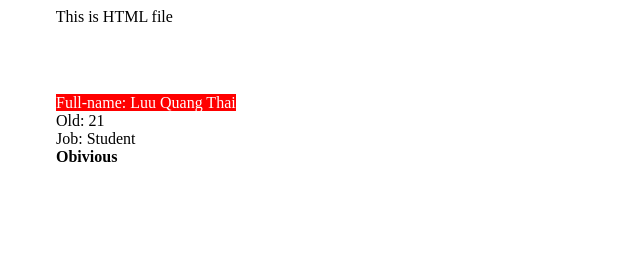
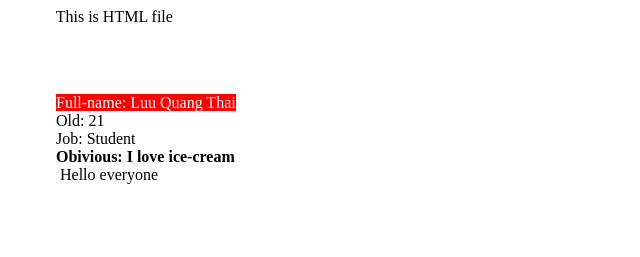
Before and after one commit to luuthai555/luuthai2.github.io, a plain HTML site: page index.html in a window 1280 px wide. Shown: the whole page, without its empty margins (0-640 px from the left). Drawn offline with Linux system fonts and the light colour scheme.

Commit message:
Second commit

```diff
--- a/index.html
+++ b/index.html
@@ -13,8 +13,8 @@
             <mark style="background-color: red; color: white;" >Full-name: Luu Quang Thai</mark>
             Old: 21
             Job: Student
-            <b>Obivious</b>
-
+            <b>Obivious: I love ice-cream</b>
+             Hello everyone
         </p>
     </pre>
 </body>
```
